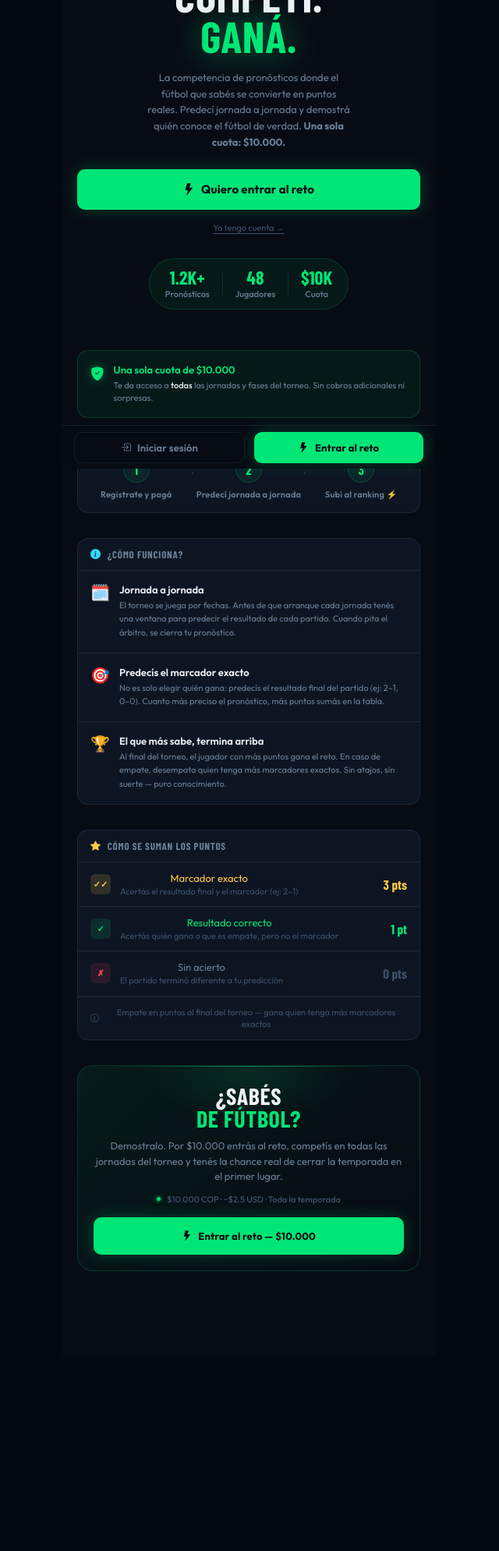
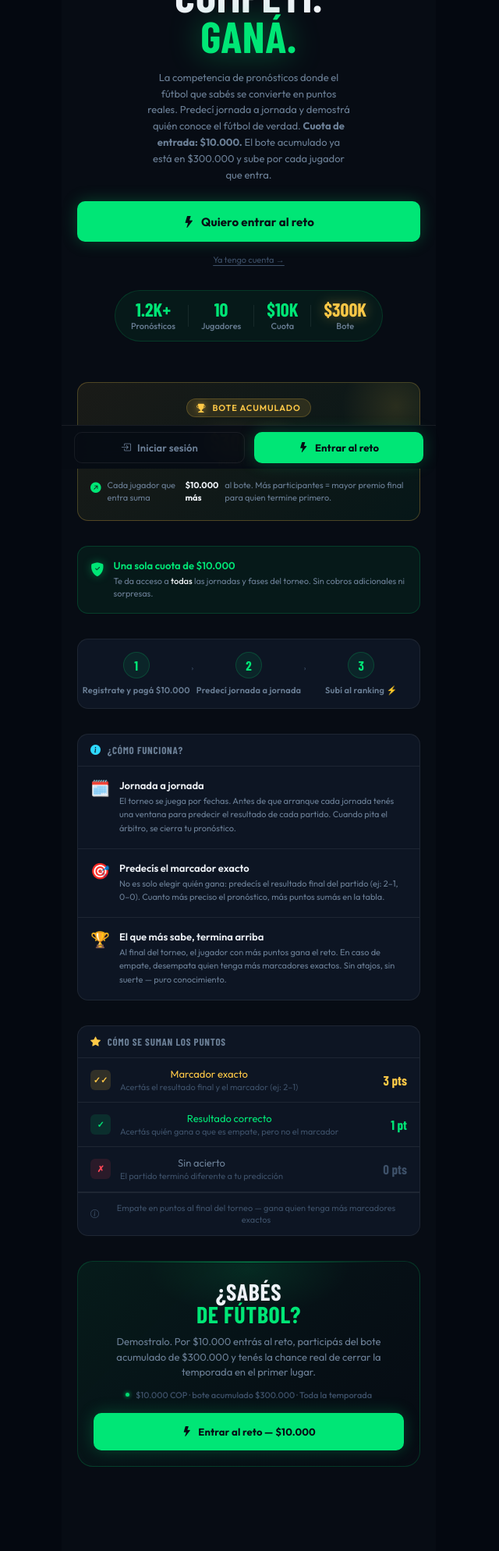
Before and after one commit to andrei-194/polla-millonaria, a Django app: page / in a window 1280 px wide. Shown: the part 199-2188 px from the top of the page at 78% size, without its empty margins (321-961 px from the left). Before the commit the page ends 1829 px from the top, so only its background shows below. Run offline with Django 5.2, Linux system fonts and the light colour scheme; parts of the project's set-up code (start-up, migrations or seed data) failed here and were passed over; some web fonts are replaced.

Commit message:
feat: claridad del bote en landing — cuota 0k, bote acumulado 00k
- Muestra la cuota de entrada (0.000) y el bote acumulado (00.000) como valores distintos y claros
- Nueva sección visual landing-prize con el bote actual y explicación de que crece 0k por jugador
- Stats del hero actualizados: Jugadores=10, Cuota=$10K, Bote=$300K (dorado)
- Corrige jugadores de 48 a 10 (valor real)
- Actualiza todos los textos de CTA y onepay con los montos correctos
- Agrega estilos CSS para .landing-prize y .hero-landing__stat--gold

Co-Authored-By: Claude Sonnet 4.6 <noreply@anthropic.com>

```diff
--- a/polla_futbolera/static/css/main.css
+++ b/polla_futbolera/static/css/main.css
@@ -1550,6 +1550,11 @@ textarea.form-input {
   background: var(--border);
 }
 
+.hero-landing__stat--gold .hero-landing__stat-num {
+  color: var(--gold);
+  filter: drop-shadow(0 0 8px rgba(255,201,71,0.4));
+}
+
 .hero-landing__steps {
   display: flex;
   align-items: center;
@@ -2540,6 +2545,134 @@ textarea.form-input {
   line-height: 1.6;
 }
 
+/* ── Landing: Bote acumulado creciente ────────────────────── */
+.landing-prize {
+  width: 100%;
+  background: linear-gradient(135deg, rgba(255,201,71,0.08) 0%, rgba(0,230,118,0.05) 100%);
+  border: 1px solid rgba(255,201,71,0.25);
+  border-radius: var(--r-lg);
+  padding: var(--s5) var(--s4);
+  display: flex;
+  flex-direction: column;
+  align-items: center;
+  gap: var(--s4);
+  position: relative;
+  z-index: 1;
+  overflow: hidden;
+}
+
+.landing-prize::before {
+  content: '';
+  position: absolute;
+  top: -40px;
+  right: -40px;
+  width: 140px;
+  height: 140px;
+  background: radial-gradient(ellipse at center, rgba(255,201,71,0.12) 0%, transparent 70%);
+  pointer-events: none;
+}
+
+.landing-prize__tag {
+  display: inline-flex;
+  align-items: center;
+  gap: var(--s2);
+  font-size: var(--text-xs);
+  font-weight: var(--fw-semibold);
+  letter-spacing: 0.08em;
+  text-transform: uppercase;
+  color: var(--gold);
+  background: rgba(255,201,71,0.12);
+  border: 1px solid rgba(255,201,71,0.2);
+  border-radius: 999px;
+  padding: 4px 12px;
+}
+
+.landing-prize__tag .bi {
+  font-size: 0.7rem;
+  filter: drop-shadow(0 0 4px rgba(255,201,71,0.5));
+}
+
+.landing-prize__formula {
+  display: flex;
+  align-items: center;
+  justify-content: center;
+  gap: var(--s3);
+  flex-wrap: wrap;
+  width: 100%;
+}
+
+.landing-prize__piece {
+  display: flex;
+  flex-direction: column;
+  align-items: center;
+  gap: 2px;
+}
+
+.landing-prize__piece-num {
+  font-family: var(--font-display);
+  font-size: 1.4rem;
+  font-weight: var(--fw-bold);
+  color: var(--text-primary);
+  line-height: 1;
+}
+
+.landing-prize__piece-label {
+  font-size: var(--text-xs);
+  color: var(--text-muted);
+}
+
+.landing-prize__op {
+  font-family: var(--font-display);
+  font-size: 1.1rem;
+  font-weight: var(--fw-bold);
+  color: var(--text-muted);
+  line-height: 1;
+  margin-bottom: 14px;
+}
+
+.landing-prize__total {
+  display: flex;
+  flex-direction: column;
+  align-items: center;
+  gap: 2px;
+}
+
+.landing-prize__total-num {
+  font-family: var(--font-display);
+  font-size: 1.9rem;
+  font-weight: var(--fw-bold);
+  color: var(--gold);
+  line-height: 1;
+  filter: drop-shadow(0 0 12px rgba(255,201,71,0.35));
+}
+
+.landing-prize__total-label {
+  font-size: var(--text-xs);
+  color: var(--gold);
+  opacity: 0.7;
+  font-weight: var(--fw-medium);
+}
+
+.landing-prize__note {
+  margin: 0;
+  font-size: var(--text-xs);
+  color: var(--text-secondary);
+  line-height: 1.5;
+  display: flex;
+  align-items: flex-start;
+  gap: var(--s2);
+  text-align: left;
+}
+
+.landing-prize__note .bi {
+  color: var(--green);
+  font-size: 0.85rem;
+  flex-shrink: 0;
+  margin-top: 1px;
+}
+
+.landing-prize__note strong { color: var(--text-primary); }
+
 /* ── Landing: Scroll fade-in ───────────────────────────────── */
 .landing-reveal {
   opacity: 0;
--- a/polla_futbolera/templates/landing/home.html
+++ b/polla_futbolera/templates/landing/home.html
@@ -25,7 +25,7 @@
     </h1>
 
     <p class="landing-sub">
-      La competencia de pronósticos donde el fútbol que sabés se convierte en puntos reales. Predecí jornada a jornada y demostrá quién conoce el fútbol de verdad. <strong>Una sola cuota: $10.000.</strong>
+      La competencia de pronósticos donde el fútbol que sabés se convierte en puntos reales. Predecí jornada a jornada y demostrá quién conoce el fútbol de verdad. <strong>Cuota de entrada: $10.000.</strong> El bote acumulado ya está en $300.000 y sube por cada jugador que entra.
     </p>
 
     <a href="{% url 'accounts:register' %}" class="btn btn-primary landing-cta-primary">
@@ -44,7 +44,7 @@
     </div>
     <div class="hero-landing__stat-sep" aria-hidden="true"></div>
     <div class="hero-landing__stat">
-      <span class="hero-landing__stat-num">48</span>
+      <span class="hero-landing__stat-num">10</span>
       <span class="hero-landing__stat-label">Jugadores</span>
     </div>
     <div class="hero-landing__stat-sep" aria-hidden="true"></div>
@@ -52,9 +52,31 @@
       <span class="hero-landing__stat-num">$10K</span>
       <span class="hero-landing__stat-label">Cuota</span>
     </div>
+    <div class="hero-landing__stat-sep" aria-hidden="true"></div>
+    <div class="hero-landing__stat hero-landing__stat--gold">
+      <span class="hero-landing__stat-num">$300K</span>
+      <span class="hero-landing__stat-label">Bote</span>
+    </div>
   </div>
 
-  <!-- ③ COMPRENSIÓN — Valor del pago único -->
+  <!-- ③ BOTE CRECIENTE — El premio crece con cada jugador -->
+  <div class="landing-prize landing-reveal" role="region" aria-label="Bote acumulado">
+    <div class="landing-prize__tag">
+      <i class="bi bi-trophy-fill" aria-hidden="true"></i> Bote acumulado
+    </div>
+    <div class="landing-prize__formula" aria-label="Premio acumulado actual">
+      <div class="landing-prize__total">
+        <span class="landing-prize__total-num">$300.000</span>
+        <span class="landing-prize__total-label">para el ganador</span>
+      </div>
+    </div>
+    <p class="landing-prize__note">
+      <i class="bi bi-arrow-up-right-circle-fill" aria-hidden="true"></i>
+      Cada jugador que entra suma <strong>$10.000 más</strong> al bote. Más participantes = mayor premio final para quien termine primero.
+    </p>
+  </div>
+
+  <!-- ④ COMPRENSIÓN — Valor del pago único -->
   <div class="landing-onepay landing-reveal" role="note">
     <i class="bi bi-shield-fill-check landing-onepay__icon" aria-hidden="true"></i>
     <div class="landing-onepay__text">
@@ -67,7 +89,7 @@
   <div class="landing-steps landing-reveal" role="list" aria-label="Cómo funciona">
     <div class="landing-step" role="listitem">
       <div class="landing-step__num">1</div>
-      <strong>Registrate y pagá</strong>
+      <strong>Registrate y pagá $10.000</strong>
     </div>
     <span class="landing-step-arrow" aria-hidden="true">›</span>
     <div class="landing-step" role="listitem">
@@ -81,7 +103,7 @@
     </div>
   </div>
 
-  <!-- ④ COMPRENSIÓN PROFUNDA — Cómo funciona en detalle -->
+  <!-- ⑤ COMPRENSIÓN PROFUNDA — Cómo funciona en detalle -->
   <div class="landing-explainer landing-reveal" role="region" aria-label="Cómo funciona el juego">
     <div class="landing-explainer__header">
       <i class="bi bi-info-circle-fill" aria-hidden="true"></i>
@@ -113,7 +135,7 @@
     </div>
   </div>
 
-  <!-- ⑤ DESEO — Sistema de puntos -->
+  <!-- ⑥ DESEO — Sistema de puntos -->
   <div class="landing-points landing-reveal" role="region" aria-label="Sistema de puntos">
     <div class="landing-points__title">
       <i class="bi bi-star-fill" style="color:var(--gold)" aria-hidden="true"></i>
@@ -155,14 +177,14 @@
     </div>
   </div>
 
-  <!-- ⑥ ACCIÓN — CTA final -->
+  <!-- ⑦ ACCIÓN — CTA final -->
   <div class="guest-cta landing-reveal" role="complementary">
     <div class="guest-cta__orb" aria-hidden="true"></div>
     <p class="guest-cta__headline">¿Sabés<br><span style="color:var(--green)">de fútbol?</span></p>
-    <p class="guest-cta__sub">Demostralo. Por $10.000 entrás al reto, competís en todas las jornadas del torneo y tenés la chance real de cerrar la temporada en el primer lugar.</p>
+    <p class="guest-cta__sub">Demostralo. Por $10.000 entrás al reto, participás del bote acumulado de $300.000 y tenés la chance real de cerrar la temporada en el primer lugar.</p>
     <div class="guest-cta__stats">
       <span class="guest-cta__stat-dot" aria-hidden="true"></span>
-      $10.000 COP · ~$2.5 USD · Toda la temporada
+      $10.000 COP · bote acumulado $300.000 · Toda la temporada
     </div>
     <a href="{% url 'accounts:register' %}" class="btn btn-primary guest-cta__btn">
       <i class="bi bi-lightning-fill" aria-hidden="true"></i> Entrar al reto — $10.000
```
